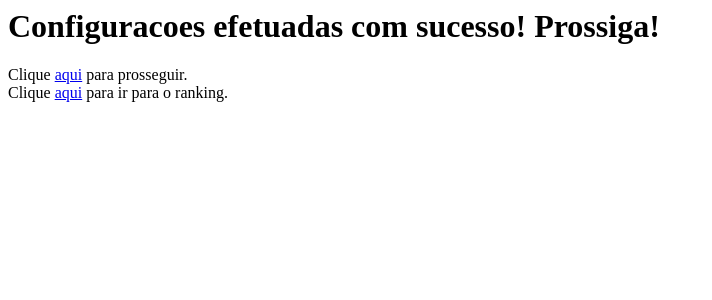
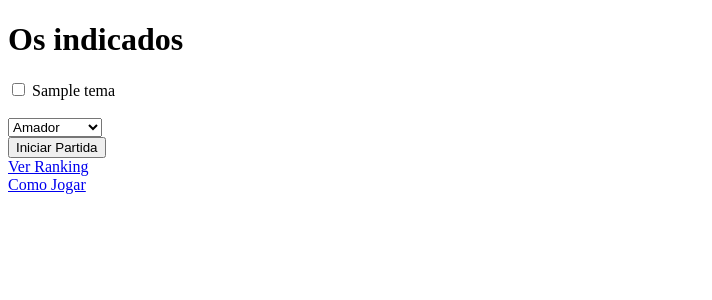
Before and after one commit to deborasetton/osindicados, a Django app: page /jogo/config/ in a window 1280 px wide. Shown: the top 300 px of the page, without its empty margins (0-712 px from the left). Run offline with Django 3.2, Linux system fonts and the light colour scheme; tables that the repository leaves empty hold one stand-in row (values such as "Sample post").

Commit message:
Configurações do Jogo 1

```diff
--- a/osindicados/templates/jogo/config.html
+++ b/osindicados/templates/jogo/config.html
@@ -1,4 +1,25 @@
-<h1>Configuracoes efetuadas com sucesso! Prossiga! </h1>
+{% extends "jogo/base.html" %} {% block content %}
+<h1>Os indicados</h1>
+
+<form action="../config/" method="post">
+{% csrf_token %}
+
+	{% for tema in temas %}
+	<input type="checkbox" name="temas" value="{{ tema }}" /> {{ tema }}<br />
+	{% endfor %} <br>
+
+    <select name='dificuldade'>
+	   {% for n, v in dificuldades %}
+        <option value="{{ n }}">{{ v }}</option>
+        {% endfor %}
+    </select><br>
+
+    <input type="submit" value="Iniciar Partida">
+</form>
+
+<a href="../ranking/">Ver Ranking</a><br>
+<a href="../comojogar/">Como Jogar</a><br>
+{% endblock content %}
 
 Clique <a href="../partida/">aqui</a> para prosseguir.<br>
 Clique <a href="../ranking">aqui</a> para ir para o ranking.<br>
```
